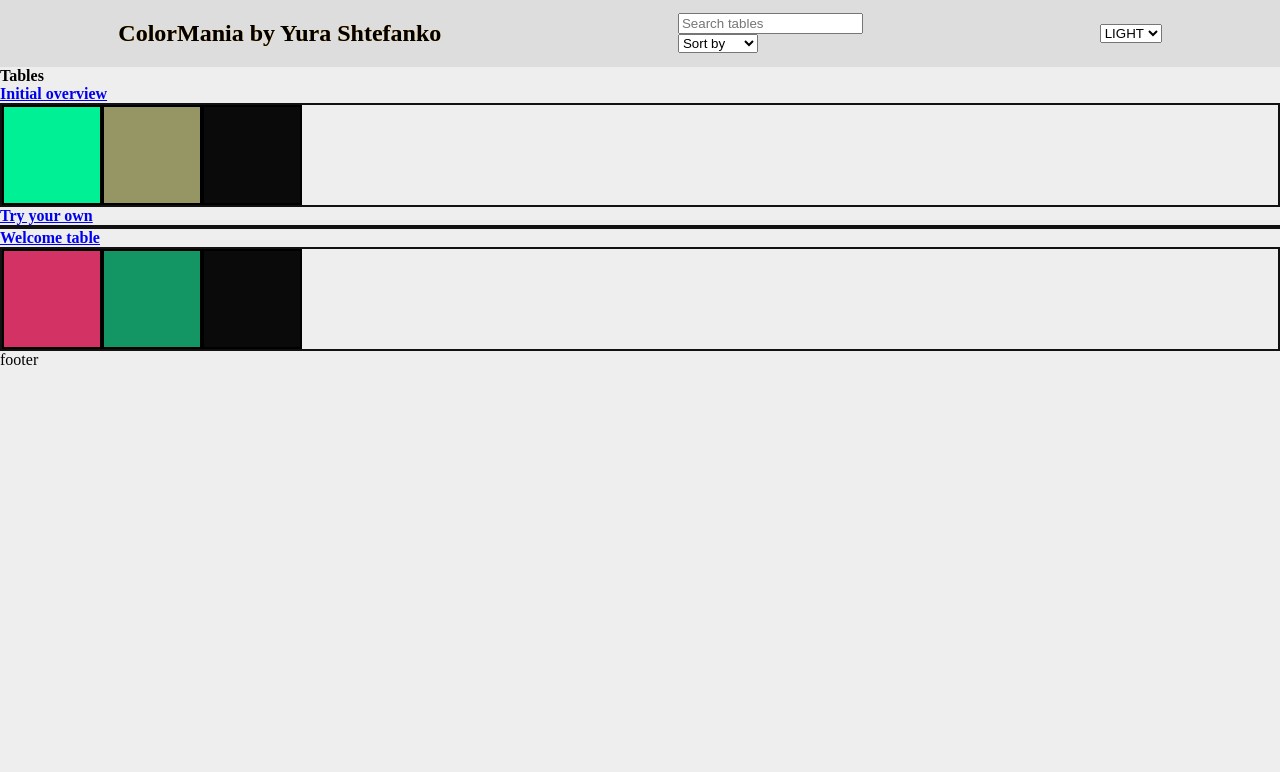
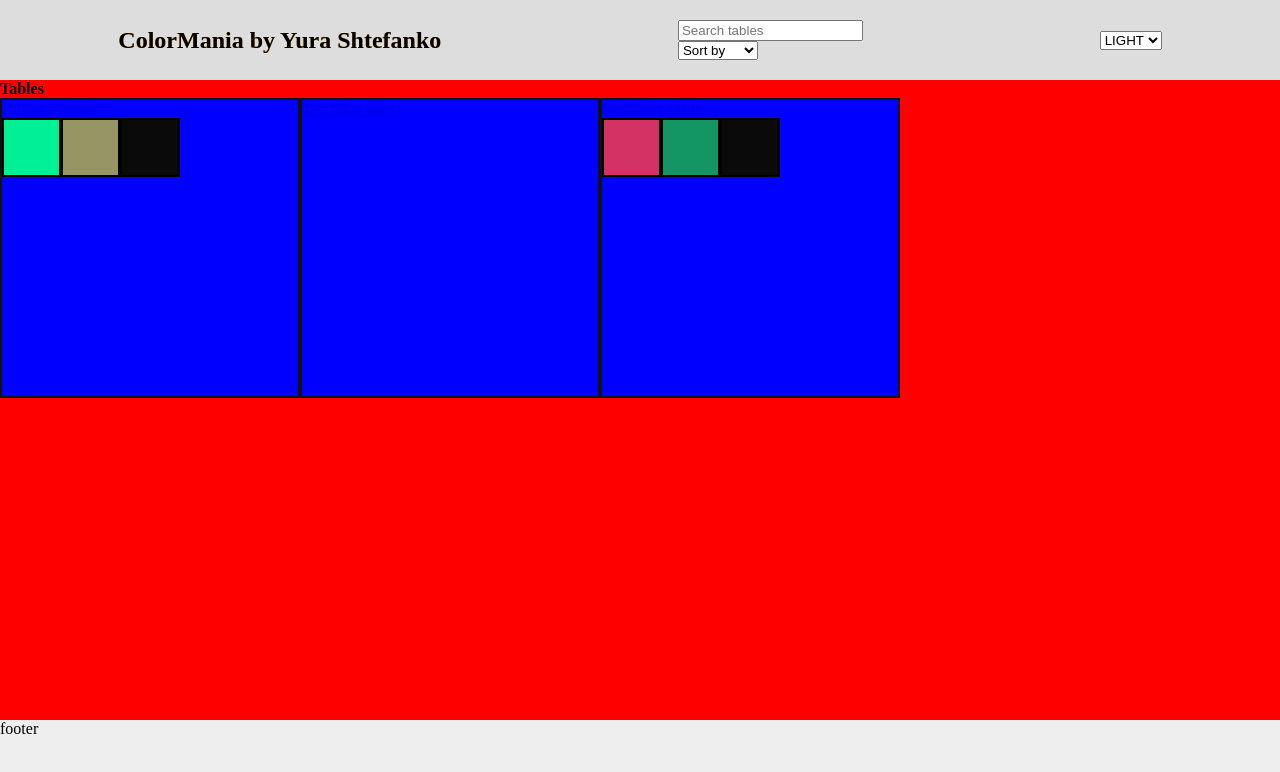
Before and after one commit to Viper-JSX/Colormania-React, a React (Create React App) app: page /tables in a window 1280 px wide. Shown: the top 772 px of the page. Built offline with nearby package versions, Linux system fonts and the light colour scheme.

Commit message:
Added TableOpener layout styling, added tableOpenerTitleContainer block

```diff
--- a/src/components/Tables/Color/Color.tsx
+++ b/src/components/Tables/Color/Color.tsx
@@ -10,8 +10,8 @@ interface StyledColorProps{
 
 
 const StyledColor = styled.div<StyledColorProps>`
-    width: 100px;
-    min-width: max-content;
+    /*width: 100px;
+    min-width: max-content;*/
     aspect-ratio: 1/1;
     background-color: rgb(${(props) => props?.colorRgbValue.r }, ${(props) => props?.colorRgbValue.g}, ${(props) => props?.colorRgbValue.b} );
     border: 2px solid black;
--- a/src/components/Tables/Table_opener/Table_opener.tsx
+++ b/src/components/Tables/Table_opener/Table_opener.tsx
@@ -5,7 +5,9 @@ function TableOpener( { table } : { table: TableClass } ):JSX.Element{
     console.log(table)
     return(
         <div className="tableOpener">
-            <b className="tableOpenerName">{table.name}</b>
+            <div className="tableOpenerTitleContainer">
+                <b className="tableOpenerTitle">{table.name}</b>
+            </div>
             <div className="tableOpenerColors">
                 {
                     table.colors.map((color) => <Color color={color} />)
--- a/src/components/Tables/Tables.tsx
+++ b/src/components/Tables/Tables.tsx
@@ -7,10 +7,11 @@ function Tables({ tables, handleColorDelete } : TablesProps):JSX.Element{
     return(
         <div className="tables">
             <b>Tables</b>
-
-            {
-                tables.map((table) => <NavLink to={stringToUrl(table.name)}><TableOpener table={table} /></NavLink> )
-            }
+            <div className="tableOpenersContainer">
+                {
+                    tables.map((table) => <NavLink to={stringToUrl(table.name)}><TableOpener table={table} /></NavLink> )
+                }
+            </div>
         </div>
     );
 }
--- a/src/css/App.css
+++ b/src/css/App.css
@@ -38,6 +38,7 @@ body{
 
 
 header{
+    height: 5rem;
     background-color: var(--paperBackground);
     display: flex;
     justify-content: space-around;
@@ -67,17 +68,35 @@ header .appTitle:hover{
 
 }
 
+/*---Tables---*/
+.tables{
+    height: calc(100vh - 10rem);
+    background-color: red;
+    overflow: auto;
+}
+
+.tableOpenersContainer{
+    display: flex;
+}
+
 /*---TableOpener---*/
 .tableOpener{
-
+    width: 20vw;
+    height: 20vw;
+    min-width: 300px;
+    min-height: 300px;
+    background-color: blue;
+    border: var(--standardDarkBorder)
 }
 
 .tableOpenerColors{
-    display: flex;
-    flex-wrap: wrap;
-    border: var(--standardDarkBorder);
+
+    display: grid;
+    grid-template-columns: repeat(5, 1fr);
+    grid-template-rows: repeat(5, 1fr);
 }
 
+/*---Table---*/
 
 
 /*---Authorization---*/
@@ -97,6 +116,9 @@ header .appTitle:hover{
 
 }
 
+footer{
+    height: 5rem;
+}
 
 
 
@@ -140,3 +162,10 @@ header .appTitle.dark:hover{
 .userProfile.dark{
     background-color: var(--darkBackground);
 }
+
+
+
+/*---Footer---*/
+footer.dark{
+    height: 5rem;
+}
```
